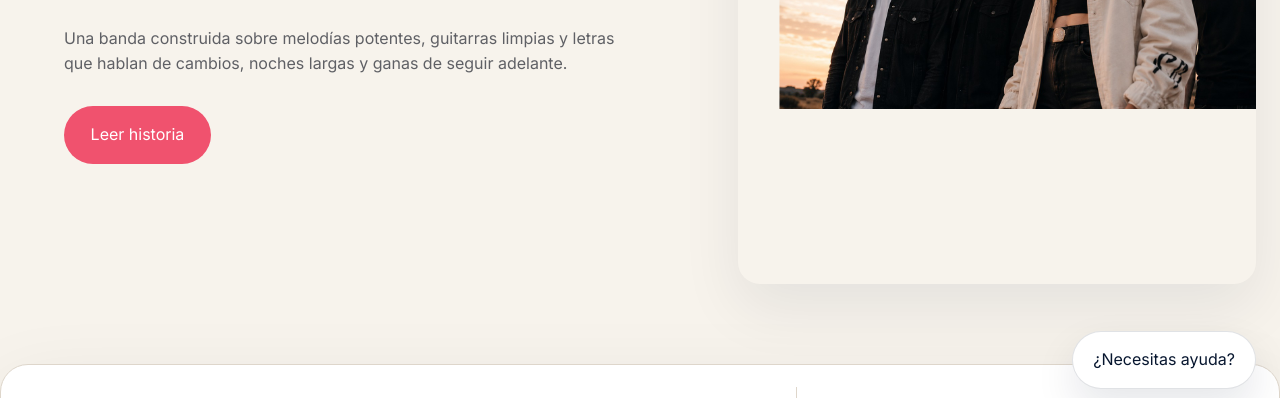
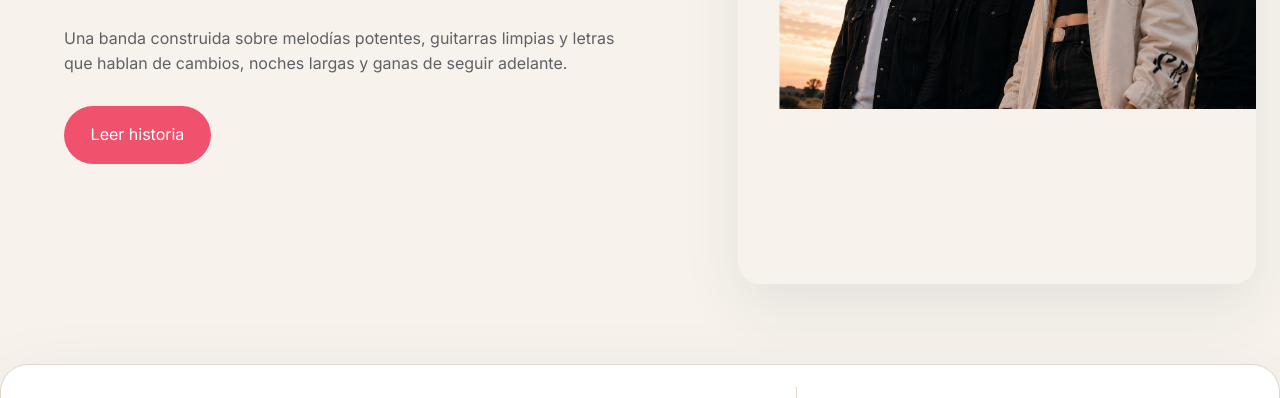
Before and after one commit to Kahuna13/The-afterglow, a plain HTML site: page Código/index.html in a window 1280 px wide. Shown: the part 387-785 px from the top of the page. Drawn offline with nearby package versions, Linux system fonts and the light colour scheme.

Commit message:
Remove assistant placeholder button

```diff
--- a/Código/index.html
+++ b/Código/index.html
@@ -217,10 +217,7 @@
       </section>
     </main>
 
-    <!-- Placeholder para asistente virtual -->
-    <div class="assistant-placeholder">
-      <button class="assistant-button" type="button">¿Necesitas ayuda?</button>
-    </div>
+    <!-- Placeholder para asistente virtual (eliminado) -->
 
     <footer class="site-footer">
       <div class="container footer-grid">
```
